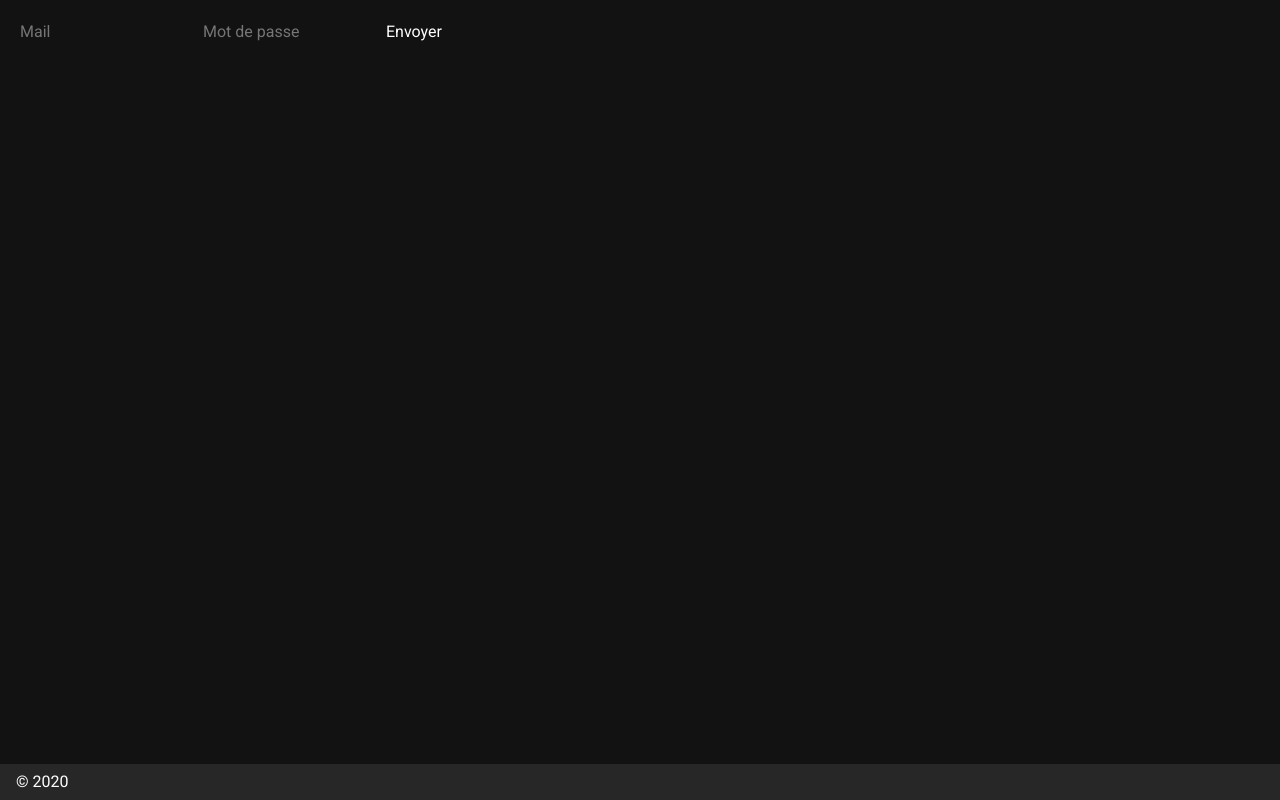
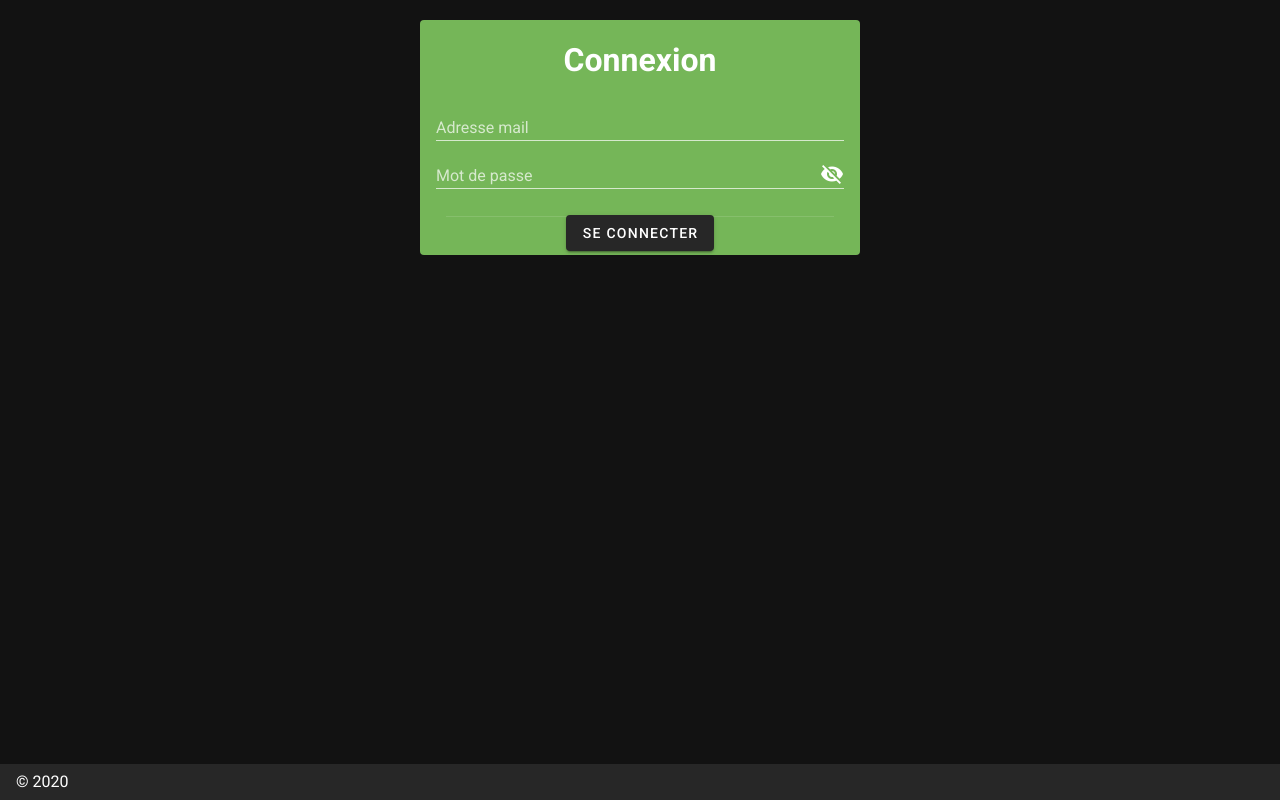
Before and after one commit to ROUSSINAntoine/Tech-Maker, a Vue app in the folder frontend/: page / in a window 1280 px wide. Built offline with nearby package versions, Linux system fonts and the light colour scheme.

Commit message:
CSS login

```diff
--- a/frontend/src/components/teacher/CreateProject.vue
+++ b/frontend/src/components/teacher/CreateProject.vue
@@ -13,19 +13,15 @@
       </v-col>
     </v-row>
 
-    <v-radio-group v-model="radios" :mandatory="false">
+    <!-- <v-radio-group >
       <v-radio v-for='semester in semesters' v-bind:key='semester.id'
+      v-model='semesterId'
+      v-on:change='changeSemester()'
+      name='semester'
+      :value='semester.id'
       :label='semester.name'
-      v-model='semesterId'
-      name='semester'></v-radio>
-    </v-radio-group>
-
-    <input
-      v-model='projectName'
-      type='text'
-      placeholder='Nom du projet'
-      required
-    />
+      ></v-radio>
+    </v-radio-group> -->
 
     <h2>Semestres</h2>
     <ul v-for='semester in semesters' v-bind:key='semester.id' >
--- a/frontend/src/components/teacher/TeacherNavbar.vue
+++ b/frontend/src/components/teacher/TeacherNavbar.vue
@@ -12,7 +12,7 @@
     <v-navigation-drawer v-model="drawer" app clipped>
       <v-list dense>
 
-        <router-link :to='"/teacher/" + $route.params.id +  "/projects"' class='routerlink'>
+        <router-link :to='"/teacher/projects"' class='routerlink'>
           <v-list-item link>
             <v-list-item-action>
               <v-icon>mdi-laptop</v-icon>
@@ -23,7 +23,7 @@
           </v-list-item>
         </router-link>
 
-        <router-link :to='"/teacher/" + $route.params.id +  "/technologies"' class='routerlink'>
+        <router-link :to='"/teacher/technologies"' class='routerlink'>
           <v-list-item link>
             <v-list-item-action>
               <v-icon>mdi-xml</v-icon>
--- a/frontend/src/views/Login.vue
+++ b/frontend/src/views/Login.vue
@@ -1,9 +1,38 @@
 <template>
   <div id="login">
-    <input v-model="email" type="email" placeholder="Mail" required />
-    <input v-model="password" type="password" placeholder="Mot de passe" required />
-    <button v-on:click="sendData" type="submit">Envoyer</button>
-    <p v-if="error !== null">{{ error }}</p>
+    <div style='margin-left: 400px; margin-right: 400px'>
+      <v-alert color='#75b658'>
+        <h1 style='margin-bottom:30px' class='text-center'>Connexion</h1>
+        <v-flex class="text-xs-center">
+          <v-text-field
+            color='white'
+            v-model='email'
+            dense
+            label="Adresse mail"
+            required
+            ></v-text-field>
+
+            <v-text-field
+              color='white'
+              :append-icon="show1 ? 'mdi-eye' : 'mdi-eye-off'"
+              :type="show1 ? 'text' : 'password'"
+              @click:append="show1 = !show1"
+              v-model='password'
+              dense
+              label='Mot de passe'
+              required
+            ></v-text-field>
+            <v-divider style='margin:10px'></v-divider>
+            <v-row justify="center" align="center">
+              <v-btn v-on:click="sendData" >Se connecter</v-btn>
+
+              <v-alert style='margin:10px' v-if="error !== null" type="error">
+                {{error}}
+              </v-alert>
+            </v-row>
+        </v-flex>
+      </v-alert>
+    </div>
   </div>
 </template>
 
@@ -14,6 +43,7 @@ export default {
   name: 'Login',
   data() {
     return {
+      show1: false,
       drawer: null,
       email: null,
       password: null,
```
Also changed, not shown: 1 other file (tests, documents, lock files or other folders).
